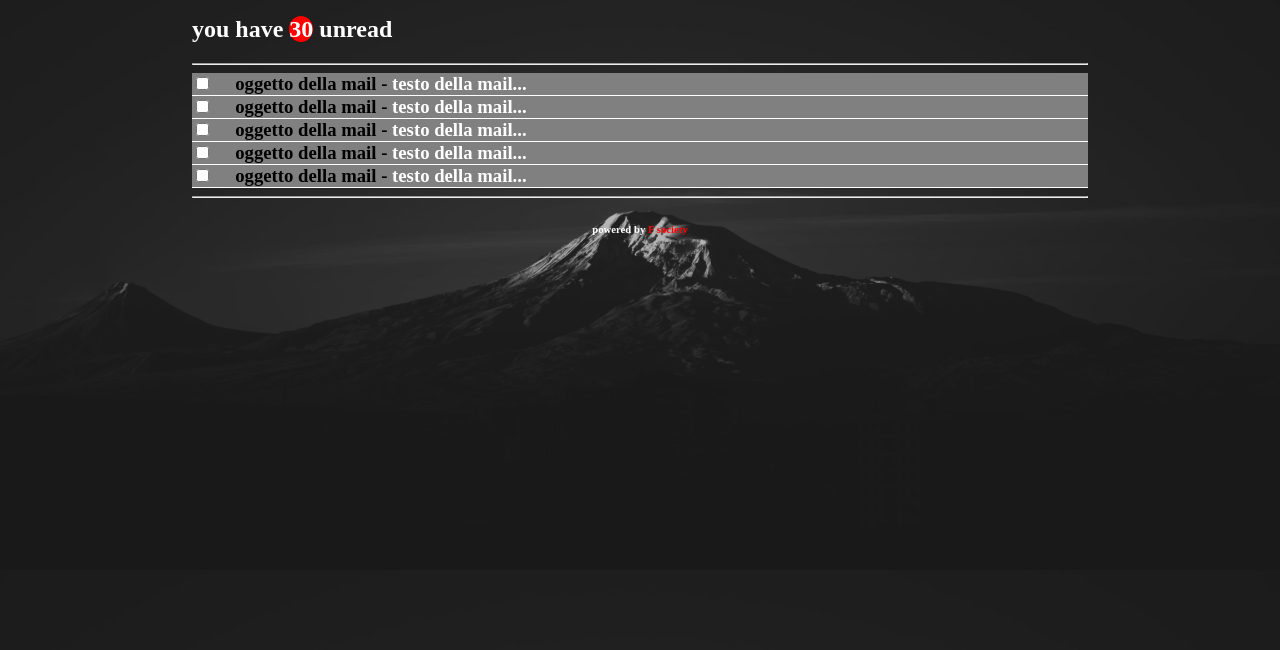
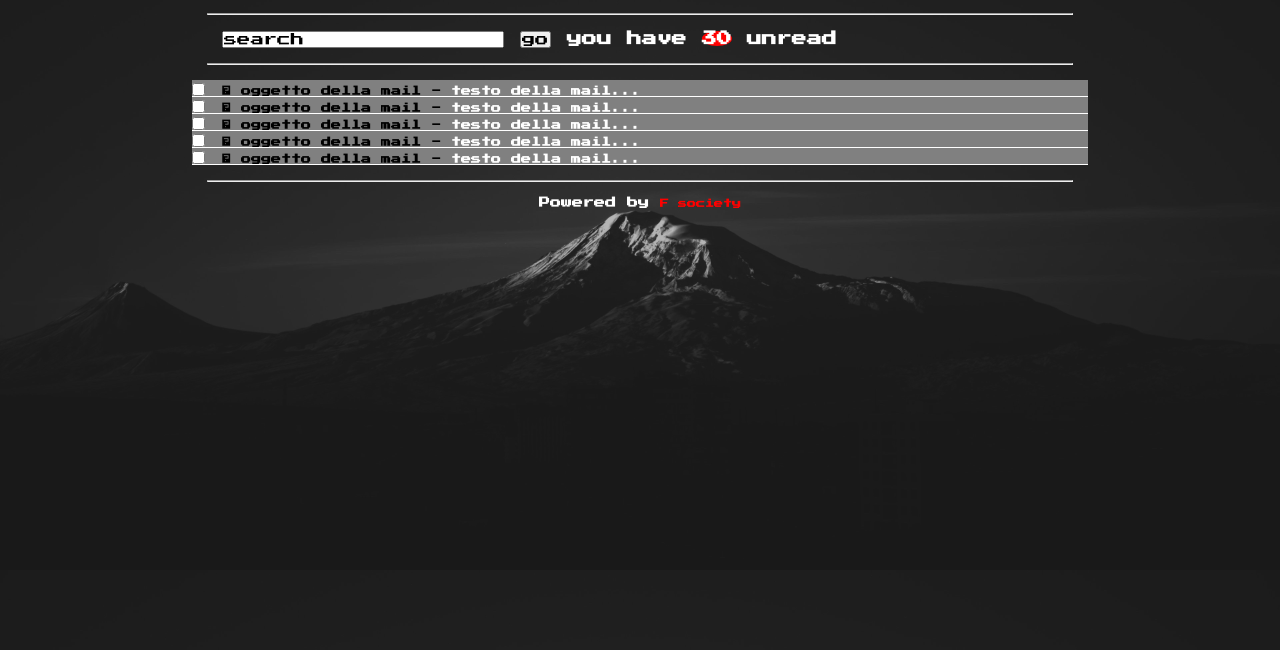
Before and after one commit to alfredodiforti/htmlcss-gmail, a plain HTML site: page index.html in a window 1280 px wide. Shown: the part 150-800 px from the top of the page. Drawn offline with Linux system fonts and the light colour scheme.

Commit message:
Modifica font e dettagli

```diff
--- a/css/master.css
+++ b/css/master.css
@@ -1,23 +1,41 @@
+* {
+  margin: 0;
+  padding: 0;
+  box-sizing: border-box;
+  font-family: 'Press Start 2P', cursive;
+}
+
+
+
 body {
-
   width: 70%;
   margin: auto;
 text-align:left;
 background-image: url(../img/wallpaper.jpg);
 background-size: cover;
-
 }
 
-img
- {
+img {
   width: 10%;
   vertical-align: middle;
+  margin: 20px;
+}
+
+#inputarea {
+  margin-left: 30px;
+}
+
+
+
+hr {
+  margin: 15px;
 }
 
 #logo {
 display: inline;
 vertical-align: middle;
 color: red;
+font-size: 20px;
 }
 
 #circle {
@@ -26,7 +44,9 @@ border-radius: 50%;
 }
 
 #unreadalert {
+  display: inline-block;
 color: white;
+font-size: 15px;
 }
 
 
@@ -39,6 +59,7 @@ color: white;
 .text {
   display: inline-block;
   margin: 0px;
+  font-size: 10px;
 }
 
 .testo {
@@ -49,6 +70,7 @@ color: white;
 #footertext {
 
 color: red;
+font-size: 9px;
 
 }
 
@@ -56,4 +78,5 @@ color: red;
 
 text-align: center;
 color: white;
+font-size: 11px;
 }
--- a/index.html
+++ b/index.html
@@ -4,11 +4,12 @@
     <meta charset="utf-8">
     <title>alfredo di forti mail</title>
     <link rel="stylesheet" href="./css/master.css">
+     <link href="https://fonts.googleapis.com/css2?family=Press+Start+2P&display=swap" rel="stylesheet">
   </head>
 
   <body>
 
-    <!-- header -->
+    <!-- header image + logo -->
 
     <header>
 
@@ -26,14 +27,15 @@
 
        <!-- area ricerca + notifica -->
 
-      <section>
+      <section id="inputarea">
 
-        <input type="text" name="search" value="SEARCH">
-        <input type="submit" name="go" value="GO">
-        <h2 id="unreadalert">you have <span id="circle">30</span> unread </h2>
-        <hr>
+         <input type="text" name="search" value="search">
+         <input type="submit" name="go" value="go">
+         <h2 id="unreadalert">you have <span id="circle">30</span> unread </h2>
+
       </section>
 
+        <hr>
          <!-- messaggi in entrata -->
 
       <section>
@@ -77,7 +79,7 @@
 
     <footer>
 
-      <h6 id="footerco">powered by <span id="footertext" >F society</span></h6>
+      <h6 id="footerco">Powered by <span id="footertext" >F society</span></h6>
 
     </footer>
 
```
